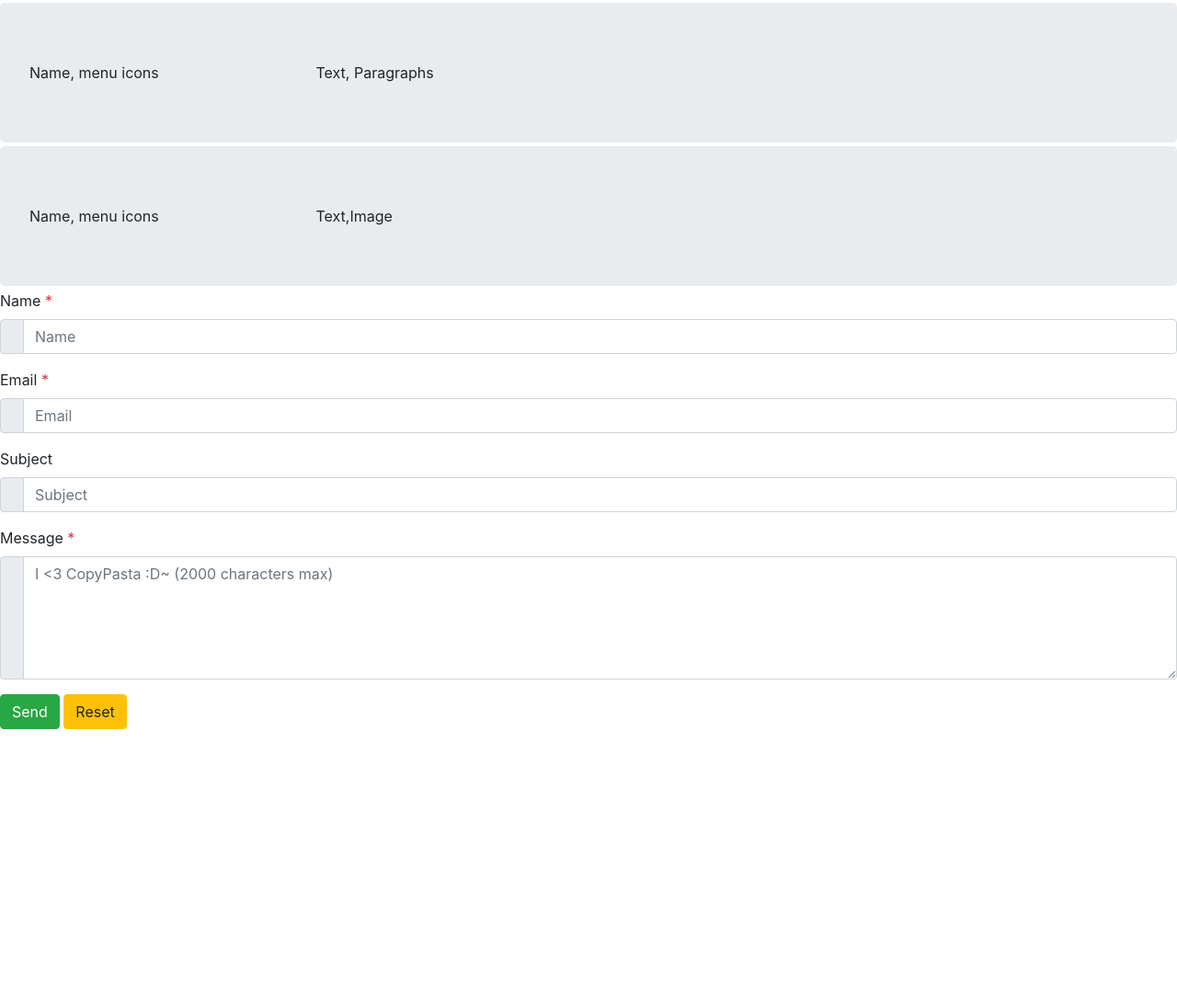
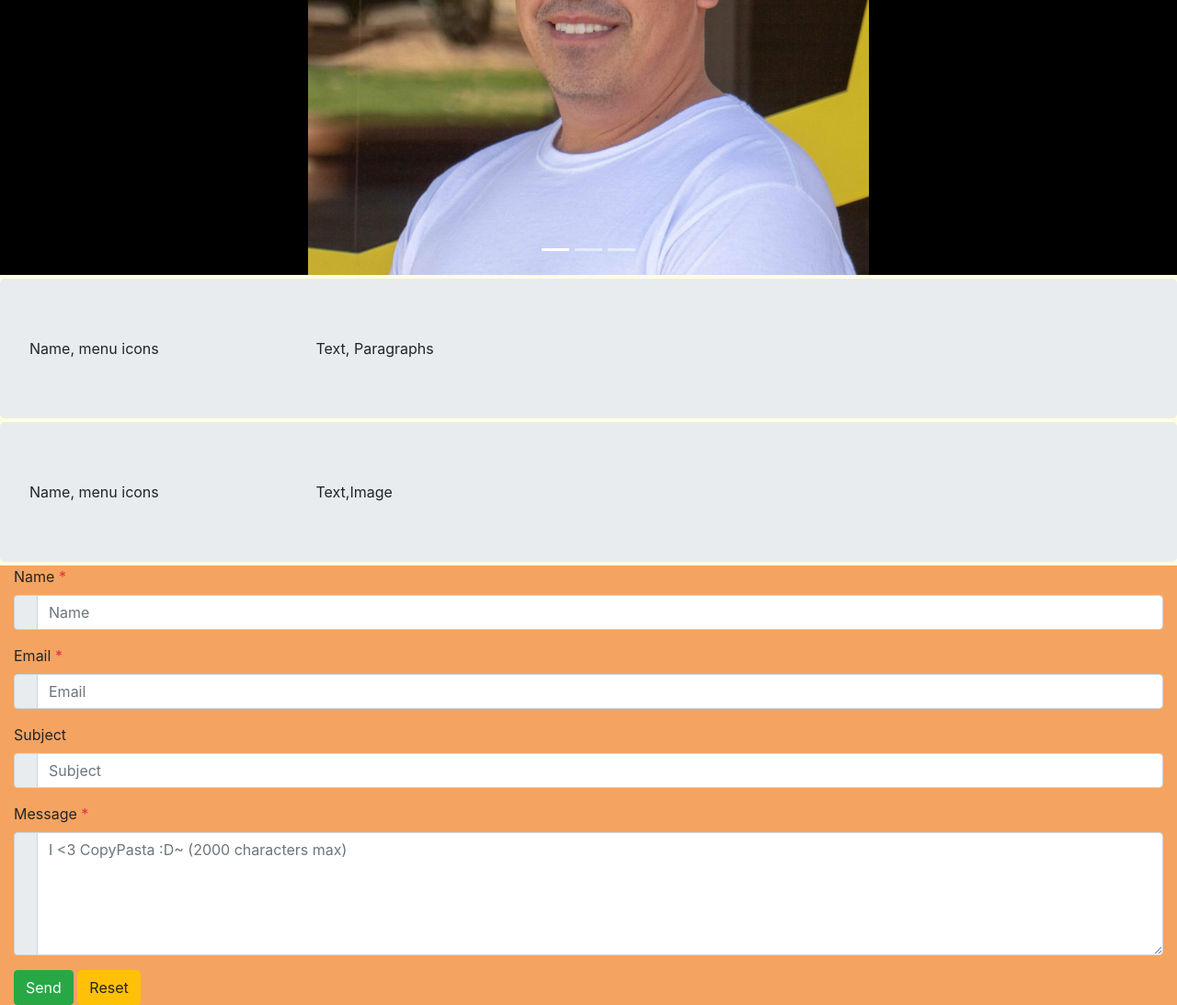
Before and after one commit to danielcoderhernandez/my-pwp-daniel-hernandez, a PHP site: page / in a window 1280 px wide. Shown: the part 367-1460 px from the top of the page at 92% size. Before the commit the page ends 1160 px from the top, so only its background shows below. Run offline with PHP 8.4, Linux system fonts and the light colour scheme; some libraries are stand-ins or nearby versions.

Commit message:
added new blk bg for about section

```diff
--- a/public_html/index.php
+++ b/public_html/index.php
@@ -38,6 +38,8 @@
 
 	<!-- Google reCAPTCHA -->
 	<script src='https://www.google.com/recaptcha/api.js'></script>
+
+	<link rel="stylesheet" href="./documentation/directory-style.css">
 
 	<title>Welcome</title>
 </head>
@@ -83,21 +85,29 @@
 </section>
 
 <section>
-	<div class="container-fluid">
+	<div class="container-fluid" style="background-color:black">
 		<div class="row text-center">
-			<div class="col-12">
+			<div class="col-3"></div>
+			<div class="col-6">
+				<ol class="carousel-indicators">
+					<li data-target="#carouselExampleIndicators" data-slide-to="0" class="active"></li>
+					<li data-target="#carouselExampleIndicators" data-slide-to="1"></li>
+					<li data-target="#carouselExampleIndicators" data-slide-to="2"></li>
+				</ol>
 				<div id="Carousel 1" class="carousel slide" data-ride="carousel">
 					<div class="carousel-item active">
-						<img class="img-thumbnail" src="headshot.jpg" alt="first-slide">
+						<img class="d-block img-fluid" src="headshot1to1.png" alt="first-slide">
 					</div>
-					<div class="carousel-item active">
-						<img class="img-thumbnail" src="yellowshirt.png" alt="second-slide">
+					<div class="carousel-item">
+						<img class="d-block img-fluid" src="yellow1to1.png" alt="second-slide">
 					</div>
-					<div class="carousel-item active">
-						<img class="img-thumbnail" src="linkenImage.png" alt="third-slide">
+					<div class="carousel-item">
+						<img class="d-block img-fluid" src="linkedin1to1.png" alt="third-slide">
 					</div>
+
 				</div>
-			</div
+			</div>
+			<div class="col-3"></div>
 		</div>
 	</div>
 </section>
@@ -123,12 +133,9 @@
 
 
 	<!--
-Begin Sample Contact Form
-
-Create your own contact form.
-Do not copy and paste this one.
+Contact Form.
 -->
-	<form id="form" action="../php/" method="post">
+	<form class="container-fluid" id="form" action="../php/" method="post" style="background-color: sandybrown">
 		<div class="form-group">
 			<label for="name">Name <span class="text-danger">*</span></label>
 			<div class="input-group">
```
